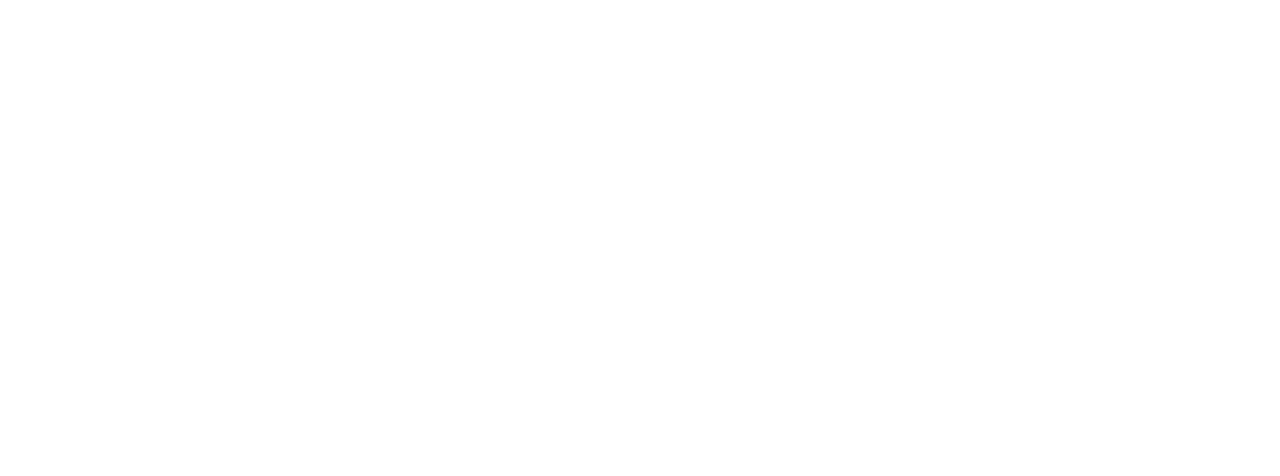
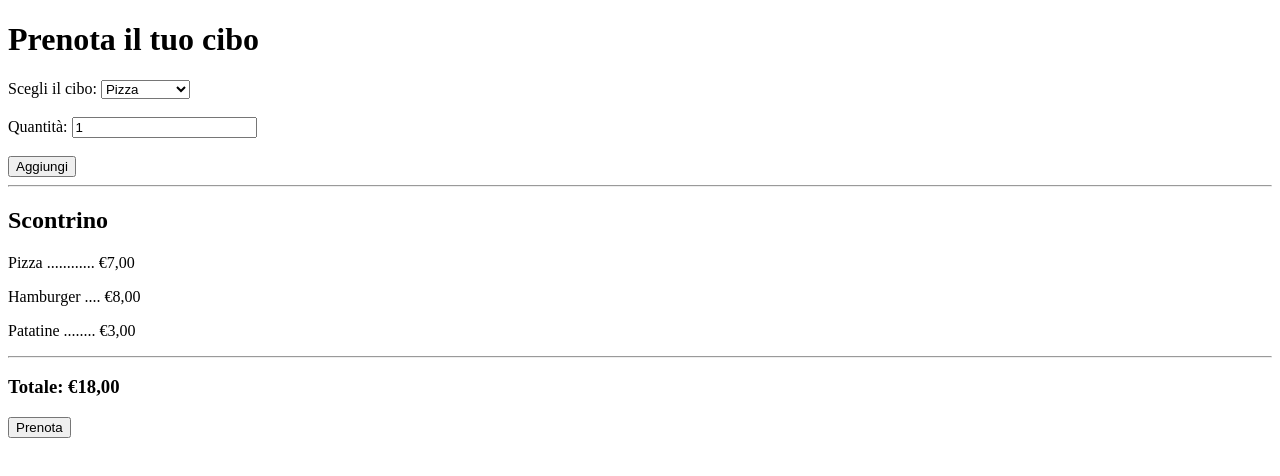
Before and after one commit to MertinsAle/progetto-team, a plain HTML site: page index.html in a window 1280 px wide. Drawn offline with Linux system fonts and the light colour scheme.

Commit message:
modifihe effettuate

```diff
--- a/index.html
+++ b/index.html
@@ -1,11 +1,48 @@
+
 <!DOCTYPE html>
-<html lang="en">
+<html>
 <head>
-    <meta charset="UTF-8">
-    <meta name="viewport" content="width=device-width, initial-scale=1.0">
-    <title>Document</title>
+    <title>Prenotazione cibo</title>
 </head>
 <body>
 
+    <h1>Prenota il tuo cibo</h1>
+
+    <form>
+        <label>Scegli il cibo:</label>
+
+        <select name="cibo">
+            <option>Pizza</option>
+            <option>Hamburger</option>
+            <option>Panino</option>
+            <option>Patatine</option>
+        </select>
+
+        <br><br>
+
+        <label>Quantità:</label>
+        <input type="number" name="quantita" min="1" value="1">
+
+        <br><br>
+
+        <button type="submit">Aggiungi</button>
+    </form>
+
+    <hr>
+
+    <h2>Scontrino</h2>
+
+    <p>Pizza ............ €7,00</p>
+    <p>Hamburger .... €8,00</p>
+    <p>Patatine ........ €3,00</p>
+
+    <hr>
+
+    <h3>Totale: €18,00</h3>
+
+    <button type="button" onclick="this.textContent='Prenotazione effettuata!'">
+        Prenota
+    </button>
+
 </body>
 </html>
```
